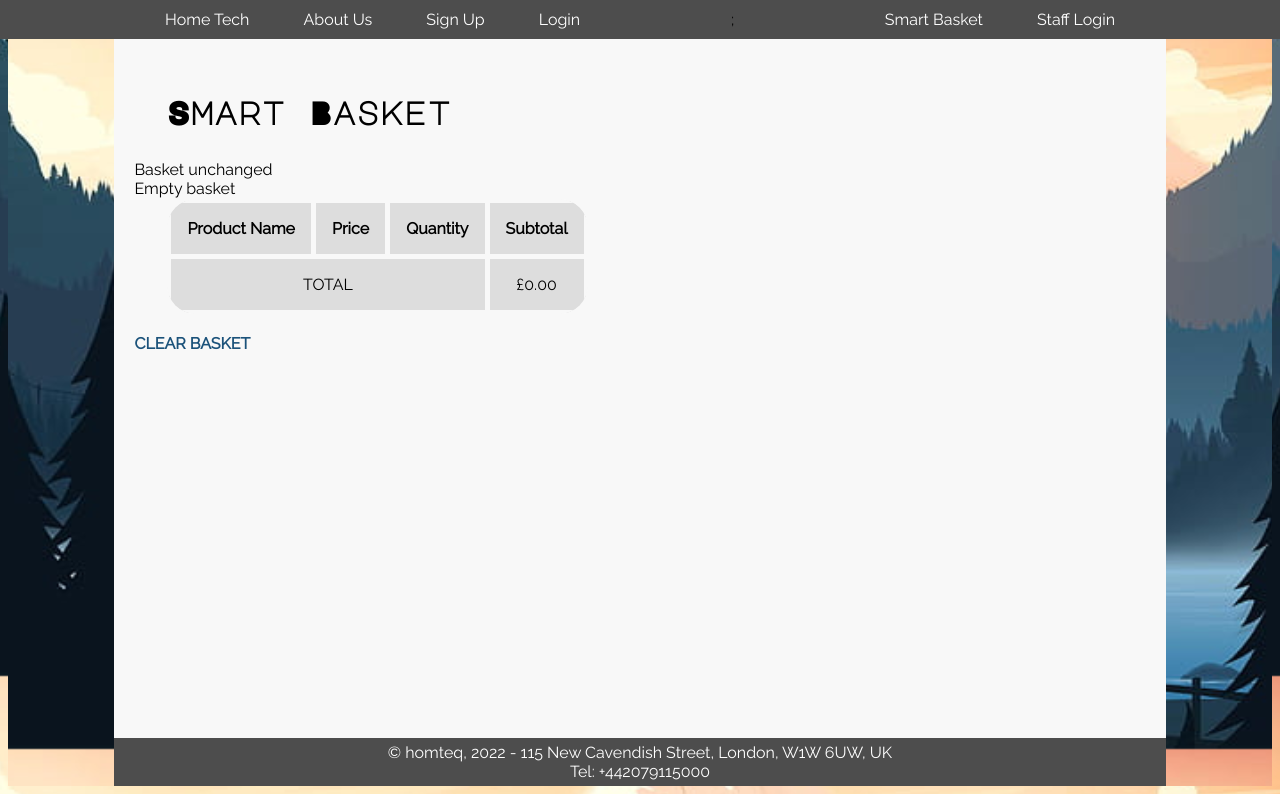
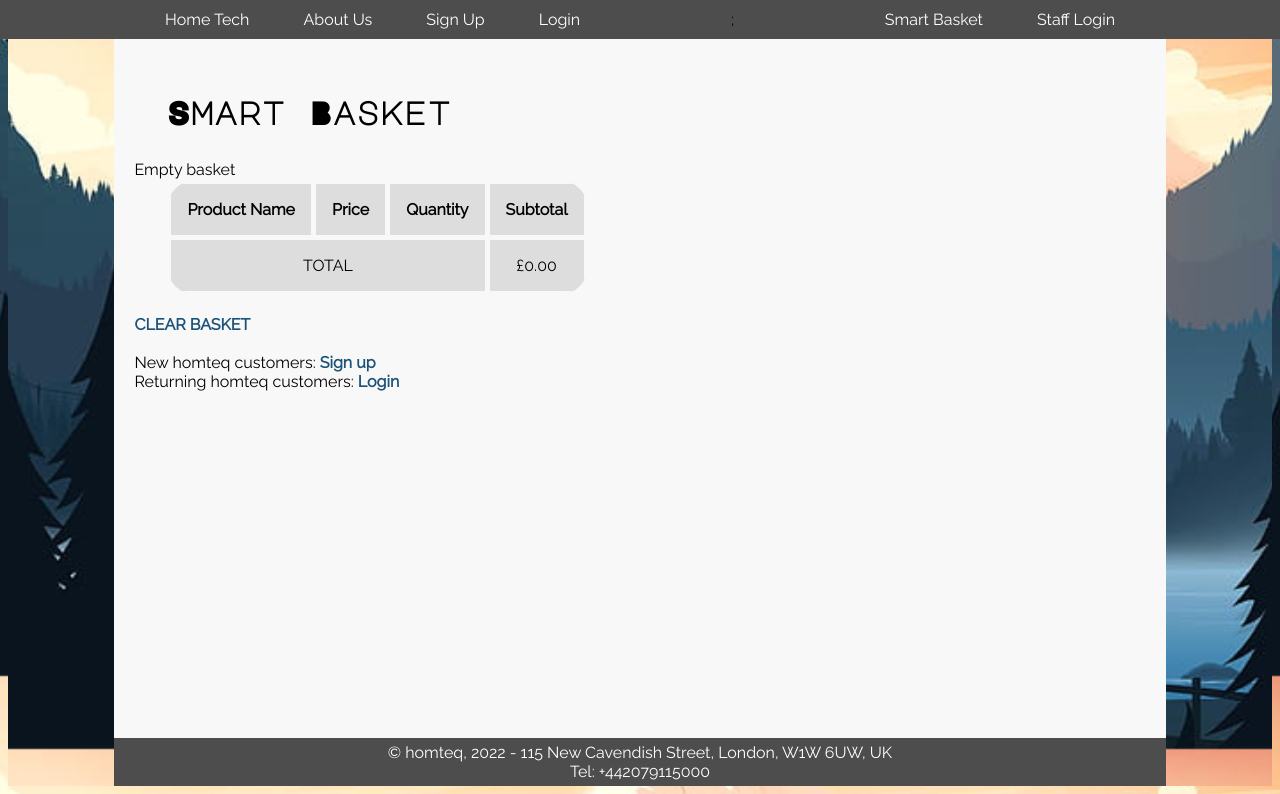
Before and after one commit to Judinus10/homteqWebApplication, a PHP site: page /basket.php in a window 1280 px wide. Shown: the part 124-918 px from the top of the page. Run offline with PHP 8.4, Linux system fonts and the light colour scheme.

Commit message:
Update the BASKET page so that users can either sign up or log in

```diff
--- a/basket.php
+++ b/basket.php
@@ -30,7 +30,7 @@ if (isset($_POST['h_prodid'])) {
 //else
 //Display "Current basket unchanged " message
 else {
-    echo "<p>Basket unchanged";
+    // echo "<p>Basket unchanged";
 }
 
 // Initialize total to zero
@@ -79,12 +79,11 @@ echo "<td colspan=3>TOTAL</td>";
 echo "<td>&pound" . number_format($total, 2) . "</td>";
 echo "</tr>";
 echo "</table>";
-// } else {
-//     // Display empty basket message
-//     echo "<p>Your basket is empty</p>";
-// }
 
 echo "<br><p><a href='clearbasket.php'>CLEAR BASKET</a></p>";
+
+echo "<br><p>New homteq customers: <a href='signup.php'>Sign up</a></p>";
+echo "<p>Returning homteq customers: <a href='login.php'>Login</a></p>";
 
 include("footfile.html");
 echo "</body>";
```
